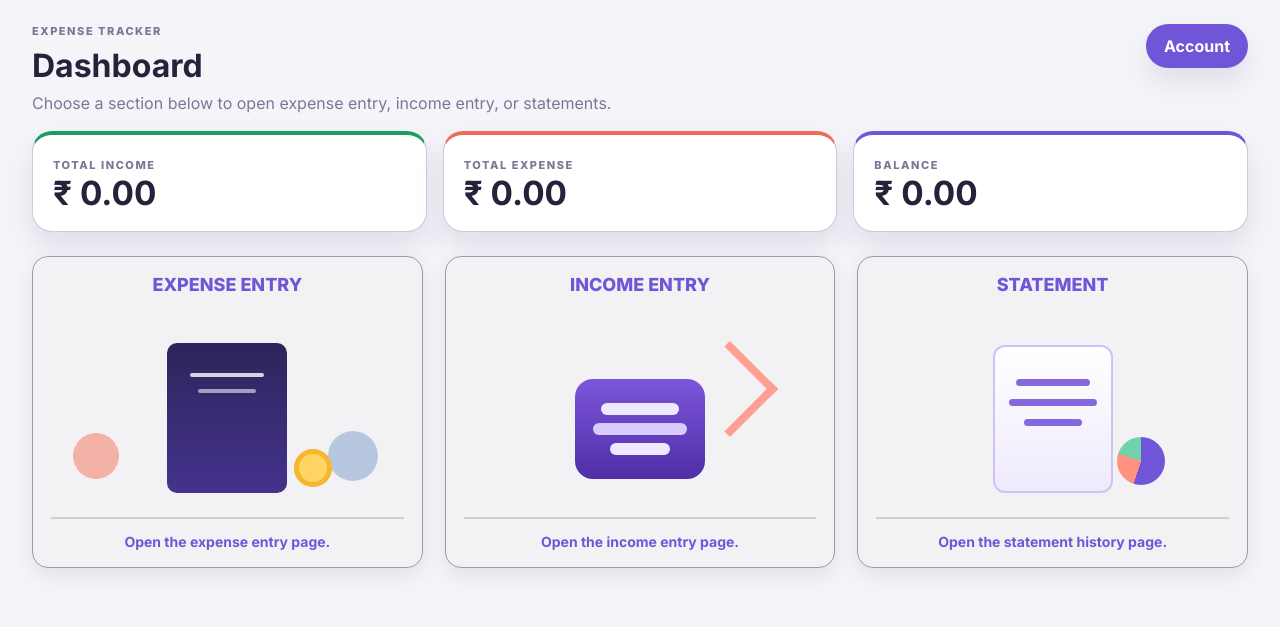
After one commit to Ashwath-R-27/expense_tracker, a Flask app: page /dashboard in a window 1280 px wide. The commit adds this page. Shown: the top 627 px of the page. Run offline with Flask 3, Linux system fonts and the light colour scheme; data that the repository does not hold is empty.

Commit message:
Add files via upload

```diff
--- a/Expense_tracker/app.py
+++ b/Expense_tracker/app.py
@@ -1,4 +1,4 @@
-from flask import Flask, render_template, request, jsonify
+from flask import Flask, render_template, request,redirect,url_for, jsonify
 import mysql.connector
 from datetime import datetime
 from datetime import date, timedelta
@@ -27,8 +27,35 @@ def get_db():
     )
 
 @app.route("/")
+def first():
+    return redirect(url_for("login"))
+
+@app.route("/login")
 def login():
     return render_template("login.html")
+
+def get_total(cursor, table_name):
+    cursor.execute(f"SELECT COALESCE(SUM(amount), 0) FROM {table_name}")
+    result = cursor.fetchone()
+    return float(result[0] or 0)
+
+@app.route("/dashboard")
+def dashboard():
+
+    con = get_db()
+    cursor = con.cursor()
+
+    total_expense = get_total(cursor, "rough")
+    total_income = get_total(cursor, "income")
+
+    con.close()
+
+    return render_template(
+        "dashboard.html",
+        total_expense=total_expense,
+        total_income=total_income,
+        balance=total_income - total_expense
+    )
 
 @app.route("/dashboard/expenseentry")
 def entrypg():
--- /dev/null
+++ b/Expense_tracker/static/dashboard.css
@@ -0,0 +1,280 @@
+:root {
+  --bg: #f4f5f9;
+  --surface: #ffffff;
+  --surface-soft: #faf7ff;
+  --text: #27223a;
+  --muted: #7d7695;
+  --primary: #7155d8;
+  --primary-dark: #5538bc;
+  --income: #1b9d61;
+  --expense: #ef6b57;
+  --border: #cfc9dc;
+  --shadow: 0 14px 28px rgba(80, 56, 126, 0.12);
+  --radius: 20px;
+}
+
+* { box-sizing: border-box; }
+html { scroll-behavior: smooth; }
+
+body {
+  margin: 0;
+  font-family: 'Inter', sans-serif;
+  color: var(--text);
+  background: var(--bg);
+}
+
+.dashboard-topbar {
+  display: flex;
+  justify-content: space-between;
+  align-items: flex-start;
+  gap: 20px;
+  padding: 24px 32px 10px;
+}
+
+.eyebrow,
+.mini-label,
+.stat-card span {
+  margin: 0 0 8px;
+  font-size: 11px;
+  font-weight: 800;
+  text-transform: uppercase;
+  letter-spacing: 0.14em;
+  color: var(--muted);
+}
+
+.dashboard-topbar h1,
+.feature-title,
+.stat-card h2,
+.card-head h3 {
+  margin: 0;
+}
+
+.subline {
+  margin: 8px 0 0;
+  color: var(--muted);
+  max-width: 620px;
+}
+
+.account-btn {
+  text-decoration: none;
+  background: var(--primary);
+  color: white;
+  padding: 12px 18px;
+  border-radius: 999px;
+  font-weight: 700;
+  box-shadow: var(--shadow);
+}
+
+.dashboard-shell {
+  padding: 8px 32px 32px;
+}
+
+.stats-row {
+  display: grid;
+  grid-template-columns: repeat(3, minmax(0, 1fr));
+  gap: 16px;
+  margin-bottom: 24px;
+}
+
+.stat-card {
+  background: var(--surface);
+  border: 1px solid var(--border);
+  border-radius: var(--radius);
+  padding: 18px 20px;
+  box-shadow: var(--shadow);
+}
+
+.stat-card h2 {
+  font-size: clamp(24px, 2.6vw, 34px);
+}
+
+.stat-card.income { border-top: 4px solid var(--income); }
+.stat-card.expense { border-top: 4px solid var(--expense); }
+.stat-card.balance { border-top: 4px solid var(--primary); }
+
+.feature-grid {
+  display: grid;
+  grid-template-columns: repeat(3, minmax(0, 1fr));
+  gap: 22px;
+  margin-bottom: 28px;
+}
+
+.compact-card {
+  text-decoration: none;
+  color: inherit;
+  background: #f2f2f4;
+  border: 1px solid #9f99ae;
+  border-radius: 16px;
+  box-shadow: 0 8px 20px rgba(68, 62, 91, 0.10);
+  padding: 18px 18px 16px;
+  min-height: 300px;
+  display: flex;
+  flex-direction: column;
+  align-items: center;
+  transition: transform 0.25s ease, box-shadow 0.25s ease;
+}
+
+.compact-card:hover {
+  transform: translateY(-6px);
+  box-shadow: 0 14px 28px rgba(68, 62, 91, 0.16);
+}
+
+.feature-title {
+  text-align: center;
+  font-size: 18px;
+  font-weight: 800;
+  color: var(--primary);
+  text-transform: uppercase;
+  line-height: 1.15;
+  min-height: 46px;
+}
+
+.feature-visual {
+  position: relative;
+  width: 100%;
+  height: 170px;
+  margin: 14px 0 12px;
+}
+
+.shape { position: absolute; }
+
+.expense-visual .card-shape {
+  width: 120px; height: 150px; left: 50%; top: 8px; transform: translateX(-50%);
+  border-radius: 10px; background: linear-gradient(180deg, #2e245a, #45338d);
+}
+.expense-visual .circle.one { width: 46px; height: 46px; border-radius: 50%; background: #f3b2a7; left: 22px; bottom: 26px; }
+.expense-visual .circle.two { width: 50px; height: 50px; border-radius: 50%; background: #b7c7df; right: 26px; bottom: 24px; }
+.expense-visual .line.one { width: 74px; height: 4px; background: rgba(255,255,255,0.8); left: 50%; top: 38px; transform: translateX(-50%); border-radius: 999px; }
+.expense-visual .line.two { width: 58px; height: 4px; background: rgba(255,255,255,0.55); left: 50%; top: 54px; transform: translateX(-50%); border-radius: 999px; }
+.expense-visual .coin { width: 38px; height: 38px; border-radius: 50%; background: #ffd464; right: 72px; top: 114px; box-shadow: inset 0 0 0 5px #f5b730; }
+
+.income-visual .wallet {
+  width: 130px; height: 100px; left: 50%; top: 44px; transform: translateX(-50%);
+  border-radius: 18px; background: linear-gradient(180deg, #7b56d9, #4f2ea8);
+}
+.income-visual .rupee-bar.one { width: 78px; height: 12px; left: 50%; top: 68px; transform: translateX(-50%); background: #efe9ff; border-radius: 999px; }
+.income-visual .rupee-bar.two { width: 94px; height: 12px; left: 50%; top: 88px; transform: translateX(-50%); background: #d8ccff; border-radius: 999px; }
+.income-visual .rupee-bar.three { width: 60px; height: 12px; left: 50%; top: 108px; transform: translateX(-50%); background: #efe9ff; border-radius: 999px; }
+.income-visual .rise-arrow {
+  width: 68px; height: 68px; right: 52px; top: 20px; border-top: 8px solid #ff9f91; border-right: 8px solid #ff9f91; transform: rotate(45deg);
+}
+
+.statement-visual .paper {
+  width: 120px; height: 148px; left: 50%; top: 10px; transform: translateX(-50%);
+  border-radius: 12px; background: linear-gradient(180deg, #ffffff, #efeafc); border: 2px solid #cfc2f4;
+}
+.statement-visual .row.one,
+.statement-visual .row.two,
+.statement-visual .row.three {
+  left: 50%; transform: translateX(-50%); height: 7px; border-radius: 999px; background: #8469de;
+}
+.statement-visual .row.one { width: 74px; top: 44px; }
+.statement-visual .row.two { width: 88px; top: 64px; }
+.statement-visual .row.three { width: 58px; top: 84px; }
+.statement-visual .pie {
+  width: 48px; height: 48px; border-radius: 50%; right: 64px; bottom: 20px;
+  background: conic-gradient(#7155d8 0 55%, #ff927e 55% 80%, #6fd3ab 80% 100%);
+}
+
+.feature-footer {
+  width: 100%;
+  border-top: 2px solid #cfcfcf;
+  padding-top: 14px;
+  text-align: center;
+  color: var(--primary);
+  font-weight: 700;
+  font-size: 14px;
+  line-height: 1.3;
+}
+
+.forms-wrap {
+  display: grid;
+  grid-template-columns: repeat(2, minmax(0, 1fr));
+  gap: 24px;
+}
+
+.form-card {
+  background: var(--surface);
+  border: 1px solid var(--border);
+  border-radius: var(--radius);
+  box-shadow: var(--shadow);
+  padding: 22px;
+}
+
+.card-head { margin-bottom: 16px; }
+
+.field-grid {
+  display: grid;
+  grid-template-columns: repeat(2, minmax(0, 1fr));
+  gap: 14px;
+}
+
+.field label {
+  display: block;
+  margin-bottom: 8px;
+  font-size: 13px;
+  font-weight: 700;
+}
+
+.field input {
+  width: 100%;
+  height: 42px;
+  border: 1px solid var(--border);
+  border-radius: 12px;
+  padding: 0 14px;
+  font-size: 14px;
+  background: #fcfcff;
+}
+
+.field input:focus {
+  outline: none;
+  border-color: var(--primary);
+  box-shadow: 0 0 0 3px rgba(113, 85, 216, 0.12);
+}
+
+.submit-btn {
+  width: 100%;
+  margin-top: 16px;
+  border: none;
+  border-radius: 14px;
+  background: var(--expense);
+  color: white;
+  height: 46px;
+  font-size: 15px;
+  font-weight: 800;
+  cursor: pointer;
+}
+
+.income-btn { background: var(--income); }
+
+@media (max-width: 1024px) {
+  .feature-grid,
+  .forms-wrap,
+  .stats-row {
+    grid-template-columns: 1fr;
+  }
+}
+
+@media (max-width: 640px) {
+  .dashboard-topbar,
+  .dashboard-shell {
+    padding-left: 16px;
+    padding-right: 16px;
+  }
+
+  .dashboard-topbar {
+    flex-direction: column;
+  }
+
+  .field-grid {
+    grid-template-columns: 1fr;
+  }
+
+  .compact-card {
+    min-height: 270px;
+  }
+
+  .feature-title {
+    font-size: 16px;
+  }
+}
--- /dev/null
+++ b/Expense_tracker/templates/dashboard.html
@@ -0,0 +1,78 @@
+<!DOCTYPE html>
+<html lang="en">
+<head>
+  <meta charset="UTF-8">
+  <meta name="viewport" content="width=device-width, initial-scale=1.0">
+  <title>Dashboard</title>
+  <link rel="preconnect" href="https://fonts.googleapis.com">
+  <link rel="preconnect" href="https://fonts.gstatic.com" crossorigin>
+  <link href="https://fonts.googleapis.com/css2?family=Inter:wght@400;500;600;700;800&display=swap" rel="stylesheet">
+  <link rel="stylesheet" href="{{ url_for('static', filename='dashboard.css') }}">
+</head>
+<body>
+  <header class="dashboard-topbar">
+    <div>
+      <p class="eyebrow">Expense Tracker</p>
+      <h1>Dashboard</h1>
+      <p class="subline">Choose a section below to open expense entry, income entry, or statements.</p>
+    </div>
+    <a href="#" class="account-btn">Account</a>
+  </header>
+
+  <main class="dashboard-shell">
+    <section class="stats-row">
+      <article class="stat-card income">
+        <span>Total Income</span>
+        <h2>₹ {{ '%.2f'|format(total_income or 0) }}</h2>
+      </article>
+      <article class="stat-card expense">
+        <span>Total Expense</span>
+        <h2>₹ {{ '%.2f'|format(total_expense or 0) }}</h2>
+      </article>
+      <article class="stat-card balance">
+        <span>Balance</span>
+        <h2>₹ {{ '%.2f'|format(balance or 0) }}</h2>
+      </article>
+    </section>
+
+    <section class="feature-grid cards-only-grid">
+      <a href="/dashboard/expenseentry" class="feature-card compact-card">
+        <div class="feature-title">Expense Entry</div>
+        <div class="feature-visual expense-visual">
+          <div class="shape card-shape"></div>
+          <div class="shape circle one"></div>
+          <div class="shape circle two"></div>
+          <div class="shape line one"></div>
+          <div class="shape line two"></div>
+          <div class="shape coin"></div>
+        </div>
+        <div class="feature-footer">Open the expense entry page.</div>
+      </a>
+
+      <a href="#" class="feature-card compact-card">
+        <div class="feature-title">Income Entry</div>
+        <div class="feature-visual income-visual">
+          <div class="shape wallet"></div>
+          <div class="shape rupee-bar one"></div>
+          <div class="shape rupee-bar two"></div>
+          <div class="shape rupee-bar three"></div>
+          <div class="shape rise-arrow"></div>
+        </div>
+        <div class="feature-footer">Open the income entry page.</div>
+      </a>
+
+      <a href="/dashboard/statement" class="feature-card compact-card">
+        <div class="feature-title">Statement</div>
+        <div class="feature-visual statement-visual">
+          <div class="shape paper"></div>
+          <div class="shape row one"></div>
+          <div class="shape row two"></div>
+          <div class="shape row three"></div>
+          <div class="shape pie"></div>
+        </div>
+        <div class="feature-footer">Open the statement history page.</div>
+      </a>
+    </section>
+  </main>
+</body>
+</html>
```
Also changed, not shown: Expense_tracker/static/statement.css (+26 -0 lines), Expense_tracker/templates/statement.html (+8 -5 lines).
